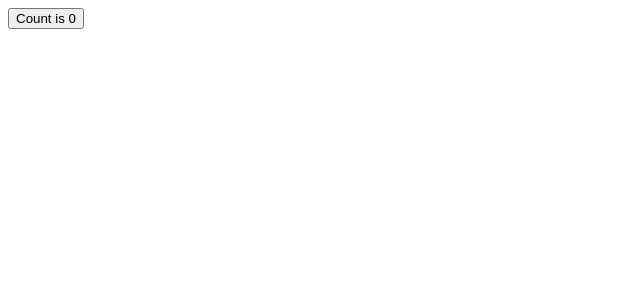
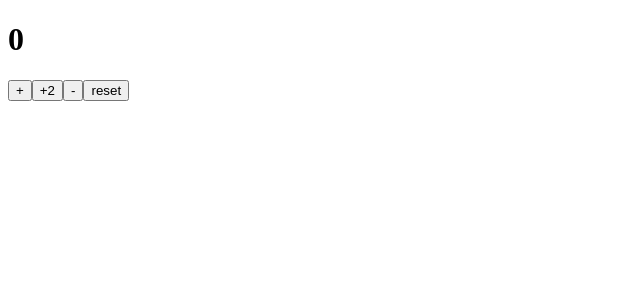
Before and after one commit to buqusa/Programming_React, a React (Vite) app: page / in a window 1280 px wide. Shown: the top 300 px of the page, without its empty margins (0-640 px from the left). Built offline with nearby package versions, Linux system fonts and the light colour scheme.

Commit message:
CounterApp+(최대 10까지), CounterApp 끝

```diff
--- a/src/CounterApp.jsx
+++ b/src/CounterApp.jsx
@@ -5,16 +5,22 @@
 //import './App.css'
 
 function CounterApp() {
+    //count: 현재 또는 이전 상태 값; setCount(): 상태값 변경 함수
   const [count, setCount] = useState(0)
 
   return (
     <>
-      <button
+    <h1>{count}</h1>
+    <button onClick={()=> setCount((count)=> count+1)}>+</button>
+    <button onClick={()=> setCount((count)=> count+2)}>+2</button>
+    <button onClick={()=> setCount((count)=> count-1)}>-</button>
+    <button onClick={()=> setCount(0)}>reset</button>
+      {/* <button
           className="counter"
           onClick={() => setCount((count) => count + 1)}
         >
           Count is {count}
-      </button>
+      </button> */}
     </>
   )
 }
```
Also changed, not shown: 1 other file (tests, documents, lock files or other folders).
